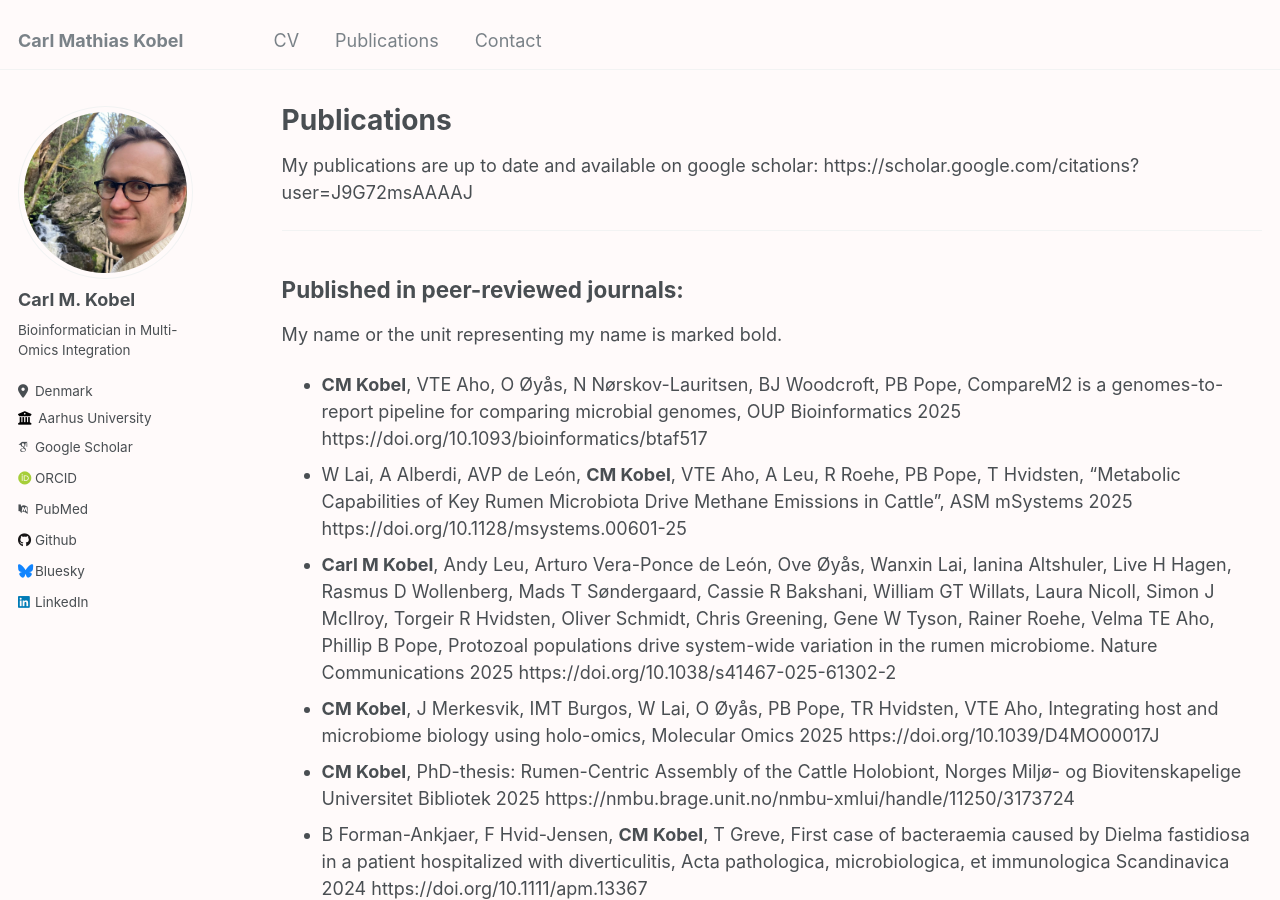
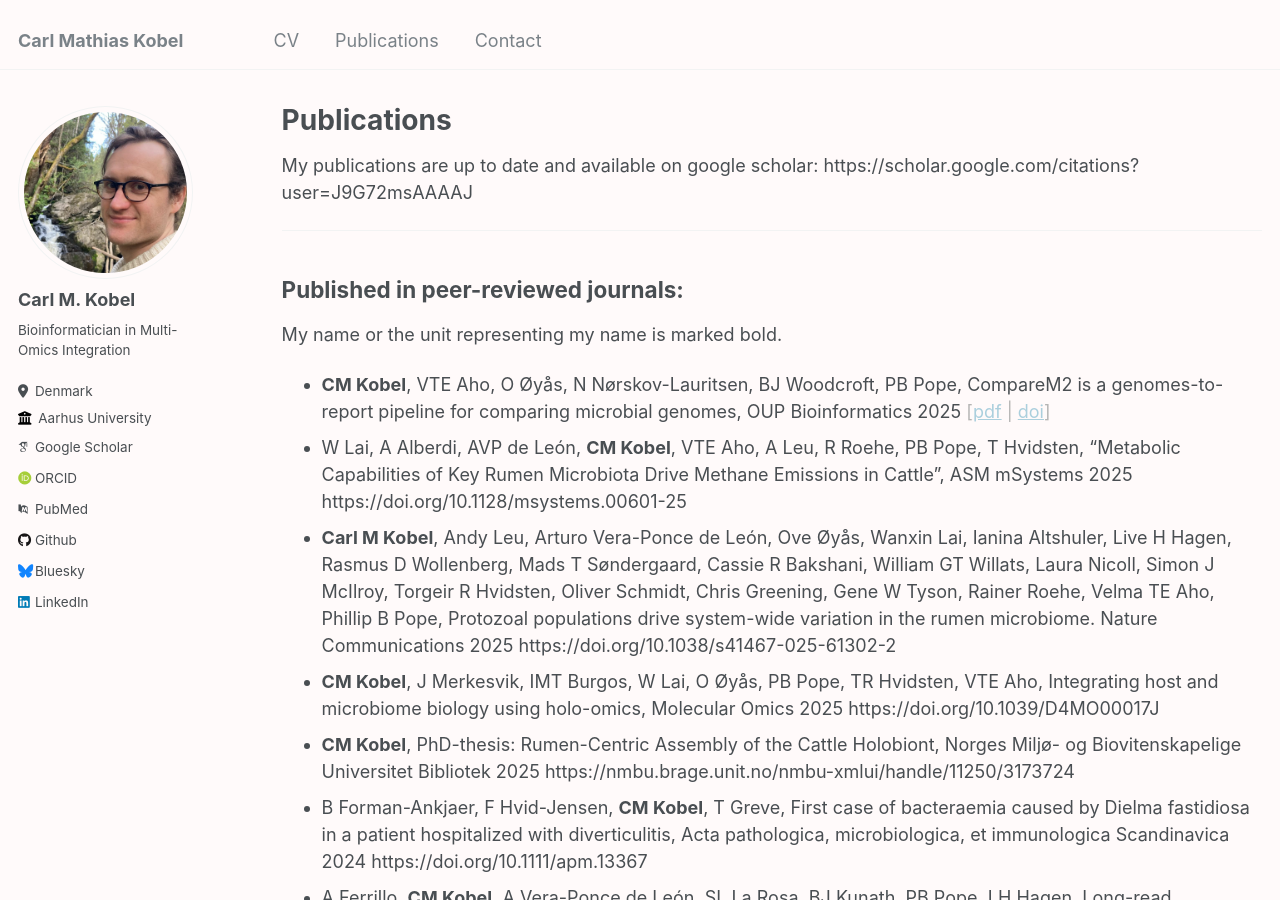
Before and after one commit to cmkobel/cmkobel.github.io, a Jekyll site: the page built from _pages/publications.md, in a window 1280 px wide and 900 px high. Built offline with Jekyll 4.4.1, drawn with Linux system fonts in a browser that asks for light colours; some web fonts are replaced.

Commit message:
Enhance publication entry with links for CompareM2
Added PDF and DOI links to the publication entry for CompareM2.

```diff
--- a/_pages/publications.md
+++ b/_pages/publications.md
@@ -19,7 +19,8 @@ My publications are up to date and available on google scholar: https://scholar.
 
 My name or the unit representing my name is marked bold.
 
-  - **CM Kobel**, VTE Aho, O Øyås, N Nørskov-Lauritsen, BJ Woodcroft, PB Pope, CompareM2 is a genomes-to-report pipeline for comparing microbial genomes, OUP Bioinformatics 2025 https://doi.org/10.1093/bioinformatics/btaf517
+
+  - **CM Kobel**, VTE Aho, O Øyås, N Nørskov-Lauritsen, BJ Woodcroft, PB Pope, CompareM2 is a genomes-to-report pipeline for comparing microbial genomes, OUP Bioinformatics 2025  <span class="shaded">[[pdf](https://raw.githubusercontent.com/cmkobel/cmkobel.github.io/refs/heads/master/files/pubs/btaf517.pdf) \| [doi](https://doi.org/10.1093/bioinformatics/btaf517)]</span>
   - W Lai, A Alberdi, AVP de León, **CM Kobel**, VTE Aho, A Leu, R Roehe, PB Pope, T Hvidsten, "Metabolic Capabilities of Key Rumen Microbiota Drive Methane Emissions in Cattle", ASM mSystems 2025 https://doi.org/10.1128/msystems.00601-25
   - **Carl M Kobel**, Andy Leu, Arturo Vera-Ponce de León, Ove Øyås, Wanxin Lai, Ianina Altshuler, Live H Hagen, Rasmus D Wollenberg, Mads T Søndergaard, Cassie R Bakshani, William GT Willats, Laura Nicoll, Simon J McIlroy, Torgeir R Hvidsten, Oliver Schmidt, Chris Greening, Gene W Tyson, Rainer Roehe, Velma TE Aho, Phillip B Pope, Protozoal populations drive system-wide variation in the rumen microbiome. Nature Communications 2025 https://doi.org/10.1038/s41467-025-61302-2
   - **CM Kobel**, J Merkesvik, IMT Burgos, W Lai, O Øyås, PB Pope, TR Hvidsten, VTE Aho, Integrating host and microbiome biology using holo-omics, Molecular Omics 2025 https://doi.org/10.1039/D4MO00017J
```
